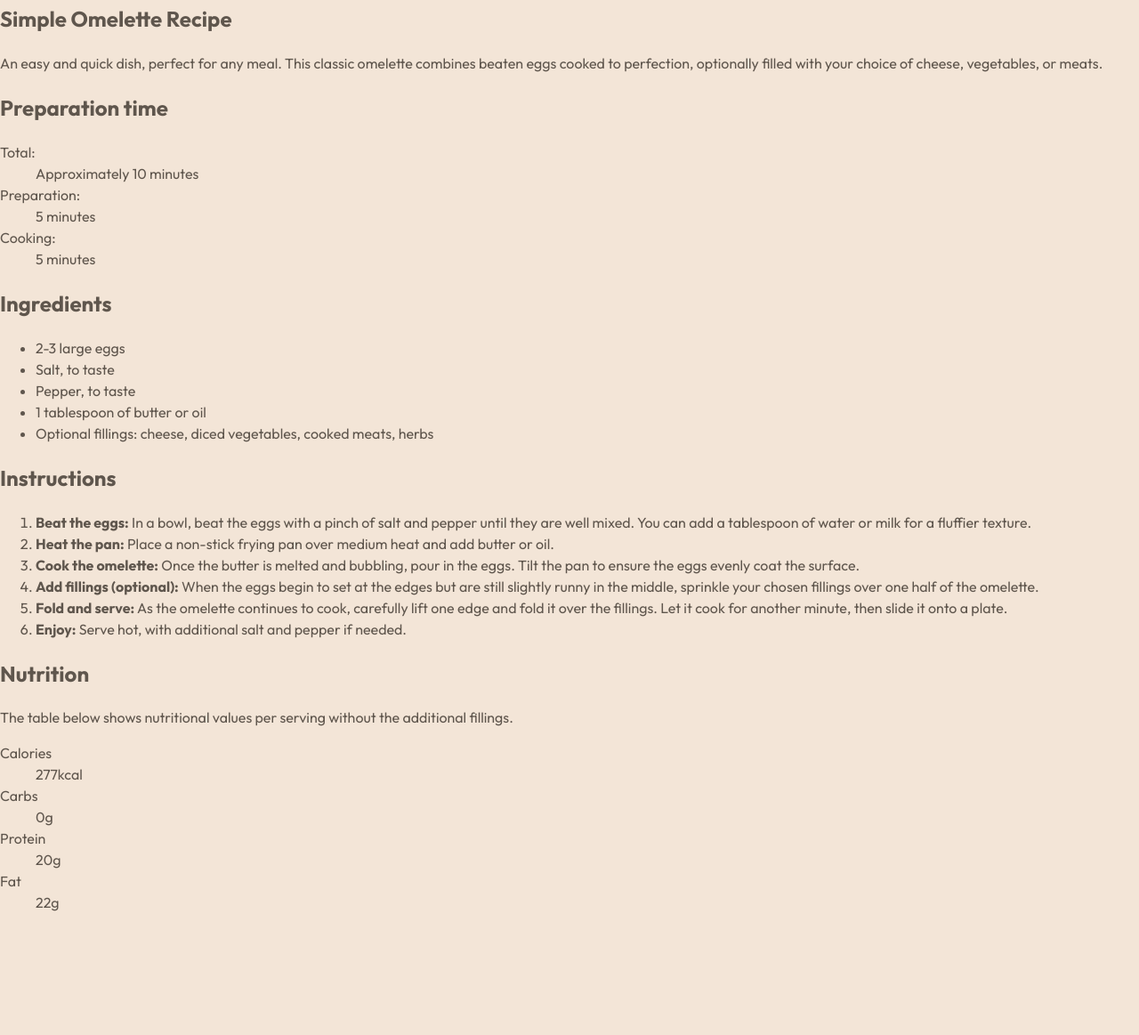
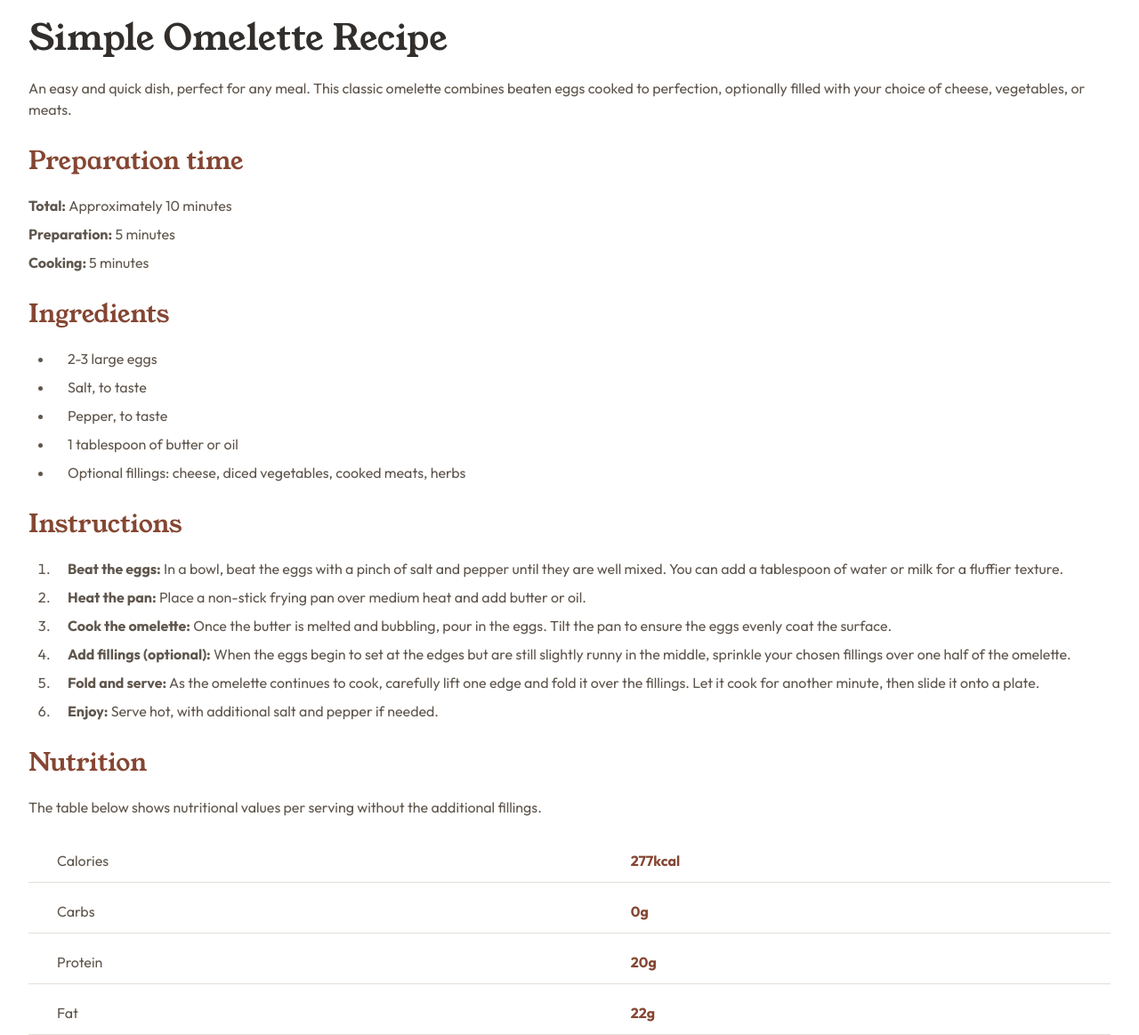
Before and after one commit to ferfalcon/recipe-page, a plain HTML site: page index.html in a window 1280 px wide. Shown: the part 602-1765 px from the top of the page at 89% size. Before the commit the page ends 1644 px from the top, so only its background shows below. Drawn offline with Linux system fonts and the light colour scheme.

```diff
--- a/assets/styles/styles.less
+++ b/assets/styles/styles.less
@@ -1,7 +1,7 @@
 :root {
 	// Typography
-	--ty-heading-large: 400 2.5rem "Young Serif", serif;
-	--ty-heading-medium: 400 1.75rem "Young Serif", serif;
+	--ty-heading-large: 400 2.5rem/1 "Young Serif", serif;
+	--ty-heading-medium: 400 1.75rem/1 "Young Serif", serif;
 	--ty-heading-small: 400 1.25rem "Young Serif", serif;
 	--ty-body: 400 1rem/1.5 "Outfit", serif;
 	--ty-body-bold: 700 1rem/1.5 "Outfit", serif;
@@ -44,9 +44,105 @@ img {
 	color: var(--cl-wenge-brown);
 }
 
+.recipe {
+	background: var(--cl-white);
+}
 
+.recipe__image {
+	margin-bottom: 2.5rem;
+}
 
+.recipe__title {
+	font: var(--ty-heading-large);
+	color: var(--cl-dark-charcoal);
+	margin: 0 0 1.5rem;
+	padding: 0 2rem;
+}
 
+.recipe__main-content {
+	display: grid;
+	gap: 2rem;
+	padding: 0 2rem;
+}
+
+.recipe__description {
+	margin: 0;
+}
+
+.recipe__section {
+	display: grid;
+	gap: 1.5rem;
+}
+
+.recipe__section-title {
+	font: var(--ty-heading-medium);
+	color: var(--cl-brandy-red);
+	margin: 0;
+}
+
+.recipe__section-list {
+	display: grid;
+	gap: .5rem;
+	margin: 0 0 0 -.75rem;
+	list-style-position: inside;
+
+	li {
+		padding: 0 0 0 1rem;
+	}
+}
+
+.recipe__section-list--unordered li {
+	list-style: disc;
+}
+
+.recipe__section-list--ordered li {
+	list-style: decimal;
+}
+
+.recipe__section-copy {
+	margin: 0;
+}
+
+.recipe__section-data-list {
+	display: grid;
+	gap: .5rem;
+	margin: 0;
+}
+
+.recipe__section--preparation-time .recipe__section-data-list {
+	dt {
+		display: inline;
+		font: var(--ty-body-bold);
+	}
+
+	dd {
+		display: inline;
+		margin: 0;
+	}
+}
+
+.recipe__section--nutrition .recipe__section-data-list {
+	div {
+		display: flex;
+		flex-wrap: wrap;
+		gap: .5rem;
+		border-bottom: solid thin var(--cl-white-coffee);
+		padding: .75rem 0;
+	}
+
+	dt {
+		display: inline;
+		padding-left: 2rem;
+		flex-basis: 55%;
+	}
+
+	dd {
+		font: var(--ty-body-bold);
+		color: var(--cl-brandy-red);
+		display: inline;
+		margin: 0;
+	}
+}
 
 .signature {
 	position: absolute;
--- a/index.html
+++ b/index.html
@@ -12,30 +12,33 @@
 </head>
 <body class="top-wrapper">
 	<main>
-		<article>
-			<img src="./assets/images/image-omelette.jpeg" alt="Omelette" width="1312" height="600">
-			<h1>Simple Omelette Recipe</h1>
-			<p>An easy and quick dish, perfect for any meal. This classic omelette combines beaten eggs cooked to perfection, optionally filled with your choice of cheese, vegetables, or meats.</p>
-			<section>
-				<h2>Preparation time</h2>
-				<dl>
-					<div>
+		<article class="recipe">
+			<img class="recipe__image" src="./assets/images/image-omelette.jpeg" alt="Omelette" width="1312" height="600">
+			<h1 class="recipe__title">Simple Omelette Recipe</h1>
+			<div class="recipe__main-content">
+				<p class="recipe__description">An easy and quick dish, perfect for any meal. This classic omelette combines beaten eggs cooked to perfection, optionally filled with your choice of cheese, vegetables, or meats.</p>
+
+				<section class="recipe__section   recipe__section--preparation-time">
+					<h2 class="recipe__section-title">Preparation time</h2>
+					<dl class="recipe__section-data-list">
+						<div class="preparation-time-list">
 							<dt>Total:</dt>
 							<dd>Approximately 10 minutes</dd>
 						</div>
-					<div>
+						<div class="preparation-time-list">
 							<dt>Preparation:</dt>
 							<dd>5 minutes</dd>
 						</div>
-					<div>
+						<div class="preparation-time-list">
 							<dt>Cooking: </dt>
 							<dd>5 minutes</dd>
 						</div>
 					</dl>
 				</section>
-			<section>
-				<h2>Ingredients</h2>
-				<ul>
+
+				<section class="recipe__section">
+					<h2 class="recipe__section-title">Ingredients</h2>
+					<ul class="recipe__section-list   recipe__section-list--unordered">
 						<li>2-3 large eggs</li>
 						<li>Salt, to taste</li>
 						<li>Pepper, to taste</li>
@@ -43,9 +46,10 @@
 						<li>Optional fillings: cheese, diced vegetables, cooked meats, herbs</li>
 					</ul>
 				</section>
-			<section>
-				<h2>Instructions</h2>
-				<ol>
+
+				<section class="recipe__section">
+					<h2 class="recipe__section-title">Instructions</h2>
+					<ol class="recipe__section-list   recipe__section-list--ordered">
 						<li>
 							<b>Beat the eggs:</b> In a bowl, beat the eggs with a pinch of salt and pepper until they are well mixed. You can add a tablespoon of water or milk for a fluffier texture.
 						</li>
@@ -66,10 +70,11 @@
 						</li>
 					</ol>
 				</section>
-			<section>
-				<h2>Nutrition</h2>
-				<p>The table below shows nutritional values per serving without the additional fillings.</p>
-				<dl>
+
+				<section class="recipe__section   recipe__section--nutrition">
+					<h2 class="recipe__section-title">Nutrition</h2>
+					<p class="recipe__section-copy">The table below shows nutritional values per serving without the additional fillings.</p>
+					<dl class="recipe__section-data-list">
 						<div>
 							<dt>Calories</dt>
 							<dd>277kcal</dd>
@@ -88,6 +93,7 @@
 						</div>
 					</dl>
 				</section>
+			</div>
 		</article>
 	</main>
 	<footer class="signature">
```
Also changed, not shown: assets/styles/styles.css, 1 other file. Lines whose indentation alone changed are shown as unchanged.
